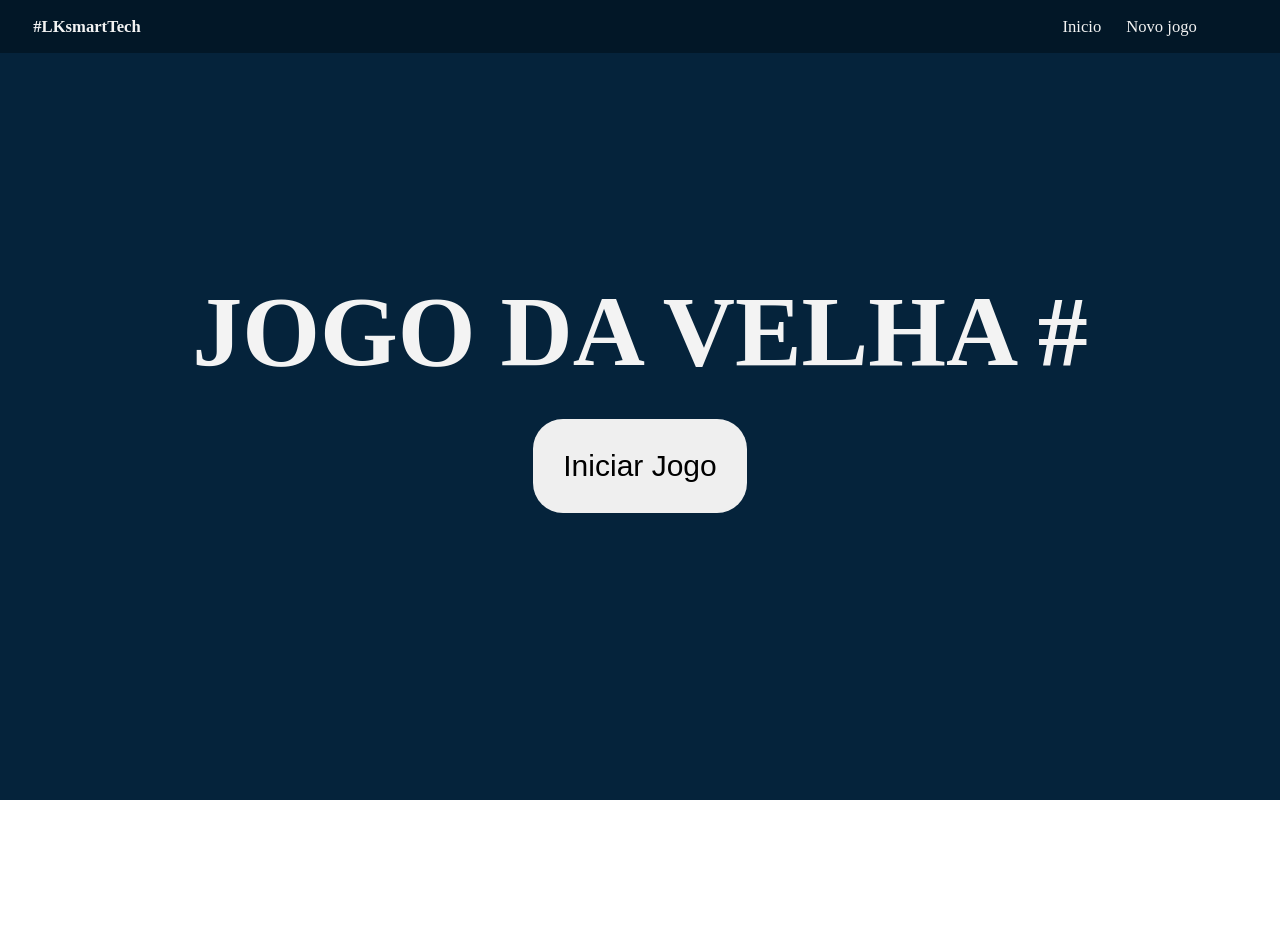
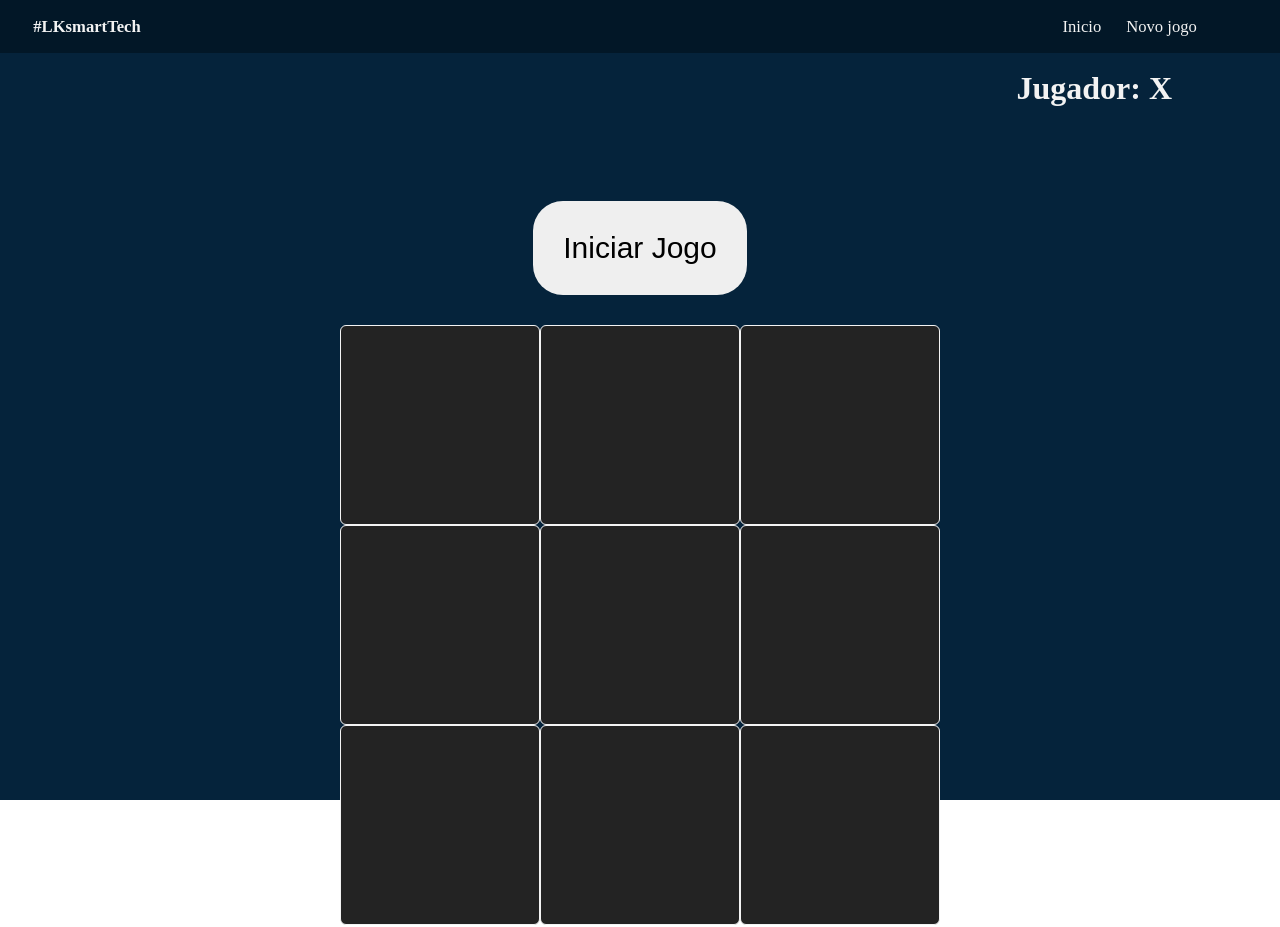
Before and after one commit to LucasAKuhn/jogo-da-velha, an Angular app: page /home in a window 1280 px wide. Both pictures are taken after a click on the button "Iniciar Jogo". Before the commit the page ends 816 px from the top, so only its background shows below. Built offline with nearby package versions, Linux system fonts and the light colour scheme.

Commit message:
Criando estrutura do jogo

```diff
--- a/src/app/app.module.ts
+++ b/src/app/app.module.ts
@@ -5,12 +5,14 @@ import { AppRoutingModule } from './app-routing.module';
 import { AppComponent } from './app.component';
 import { HeaderComponent}  from "./components/header/header.component";
 import { HomeComponent } from './components/home/home.component';
+import { BoardComponent } from './components/board/board.component';
 
 @NgModule({
   declarations: [
     AppComponent,
     HeaderComponent,
     HomeComponent,
+    BoardComponent
   ],
   imports: [
     BrowserModule,
--- /dev/null
+++ b/src/app/components/board/board.component.css
@@ -0,0 +1,9 @@
+button{
+    width: 100%;
+    height: 100%;
+    border-radius: .1em;
+    font-size: 60px;
+    background-color: #232323;
+    border: 1px solid #f3f3f3;
+    color: #f3f3f3;
+}
--- /dev/null
+++ b/src/app/components/board/board.component.html
@@ -0,0 +1,3 @@
+<button *ngIf="!value">{{value}}</button>
+<button *ngIf="value == 'X'">{{value}}</button>
+<button *ngIf="value == 'O'">{{value}}</button>
--- /dev/null
+++ b/src/app/components/board/board.component.ts
@@ -0,0 +1,15 @@
+import { Component, Input, OnInit } from '@angular/core';
+
+@Component({
+  selector: 'app-board',
+  templateUrl: './board.component.html',
+  styleUrls: ['./board.component.css']
+})
+export class BoardComponent implements OnInit {
+  @Input() value: 'X' | 'O' | undefined
+  constructor() { }
+
+  ngOnInit(): void {
+  }
+
+}
--- a/src/app/components/home/home.component.html
+++ b/src/app/components/home/home.component.html
@@ -6,12 +6,12 @@
 </div>
 <div class="outer-cont">
   <h2>JOGO DA VELHA #</h2>
-<!--  <h1 *ngIf="!winner && !isdraw && !freshpage">Jugador: {{player}}</h1>-->
-<!--  <h2 *ngIf="winner">Jugador {{winner}} ha ganado</h2>-->
-<!--  <h2 *ngIf="isdraw">Empate</h2>-->
+  <h1 *ngIf="!winner && !isdraw && !freshpage">Jugador: {{player}}</h1>
+  <h2 *ngIf="winner">Jugador {{winner}} ha ganado</h2>
+  <h2 *ngIf="isdraw">Empate</h2>
   <button (click)="newGame()">Iniciar Jogo</button>
 
-<!--  <main>-->
-<!--    <app-board *ngFor="let val of squares; let i = index" [value]="val"  (click)="makeMove(i)"></app-board>-->
-<!--  </main>-->
+  <main>
+    <app-board *ngFor="let val of squares; let i = index" [value]="val"  (click)="makeMove(i)"></app-board>
+  </main>
 </div>
```
Also changed, not shown: 1 other file (tests, documents, lock files or other folders).
